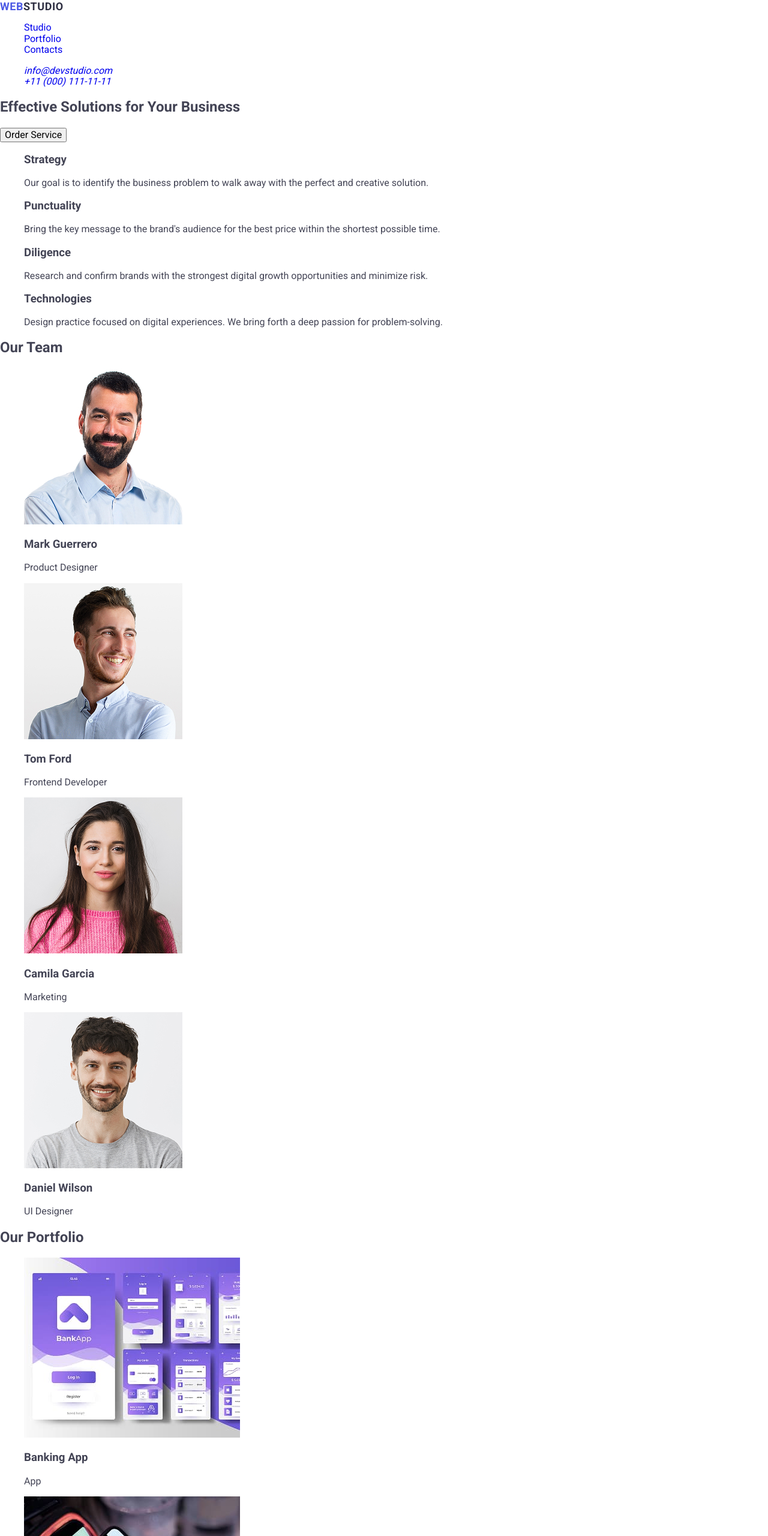
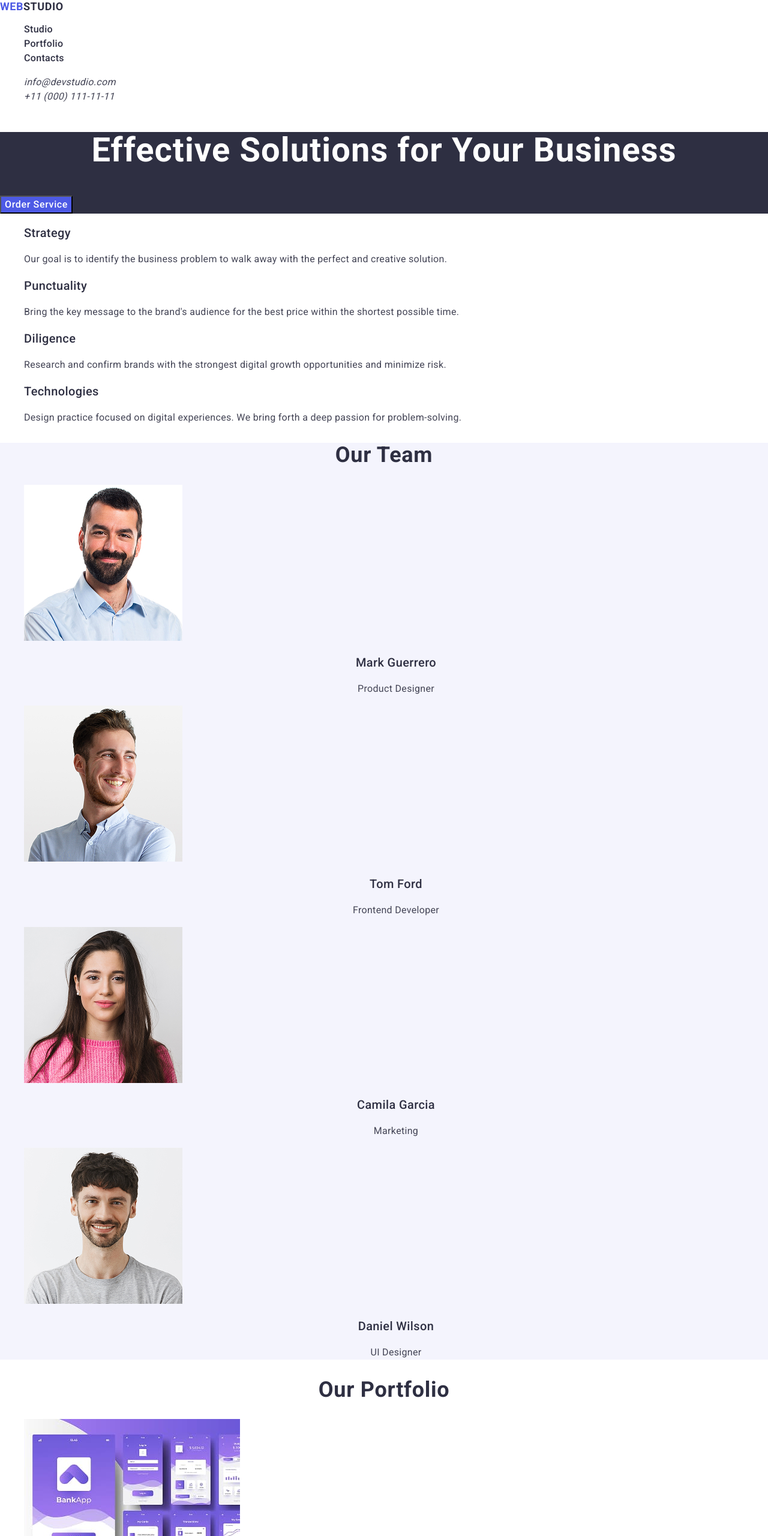
Before and after one commit to Andrii-Horpyniuk/goit-markup-hw-02, a plain HTML site: page index.html in a window 1280 px wide. Shown: the top 2560 px of the page at 60% size. Drawn offline with nearby package versions, Linux system fonts and the light colour scheme.

Commit message:
add css file

```diff
--- a/css/styles.css
+++ b/css/styles.css
@@ -17,7 +17,7 @@ a {
   text-transform: uppercase;
   color: #4d5ae5;
 }
-.header-logo-span {
+.header-logo-accent {
   font-weight: 700;
   font-size: 18px;
   line-height: 1.16667;
@@ -25,3 +25,126 @@ a {
   text-transform: uppercase;
   color: #2e2f42;
 }
+.footer-logo {
+  font-weight: 700;
+  font-size: 18px;
+  line-height: 1.16667;
+  letter-spacing: 0.03em;
+  text-transform: uppercase;
+  color: #4d5ae5;
+}
+.footer-logo-accent {
+  font-weight: 700;
+  font-size: 18px;
+  line-height: 1.16667;
+  letter-spacing: 0.03em;
+  text-transform: uppercase;
+  color: #f4f4fd;
+}
+.header-menu-link {
+  font-weight: 500;
+  font-size: 16px;
+  line-height: 1.5;
+  letter-spacing: 0.02em;
+  color: #2e2f42;
+}
+.header-addres-link {
+  font-weight: 400;
+  font-size: 16px;
+  line-height: 1.5;
+  letter-spacing: 0.02em;
+  color: #434455;
+}
+.hero-title {
+  font-weight: 700;
+  font-size: 56px;
+  line-height: 1.07143;
+  letter-spacing: 0.02em;
+  text-align: center;
+  color: #fff;
+}
+.hero-title-btn {
+  font-weight: 500;
+  font-size: 16px;
+  line-height: 1.5;
+  letter-spacing: 0.04em;
+  color: #fff;
+  background-color: #4d5ae5;
+  cursor: pointer;
+}
+.skills-subtitle {
+  font-weight: 500;
+  font-size: 20px;
+  line-height: 1.2;
+  letter-spacing: 0.02em;
+  color: #2e2f42;
+}
+.skills-text {
+  font-weight: 400;
+  font-size: 16px;
+  line-height: 1.5;
+  letter-spacing: 0.02em;
+  color: #434455;
+}
+.hero {
+  background: #2e2f42;
+}
+.team {
+  background: #f4f4fd;
+}
+.team-title {
+  font-weight: 700;
+  font-size: 36px;
+  line-height: 1.11111;
+  letter-spacing: 0.02em;
+  text-align: center;
+  color: #2e2f42;
+}
+.team-subtitle {
+  font-weight: 500;
+  font-size: 20px;
+  line-height: 1.2;
+  letter-spacing: 0.02em;
+  text-align: center;
+  color: #2e2f42;
+}
+.team-text {
+  font-weight: 400;
+  font-size: 16px;
+  line-height: 1.5;
+  letter-spacing: 0.02em;
+  text-align: center;
+  color: #434455;
+}
+.portfolio-title {
+  font-weight: 700;
+  font-size: 36px;
+  line-height: 1.11111;
+  letter-spacing: 0.02em;
+  text-align: center;
+  color: #2e2f42;
+}
+.portfolio-subtitle {
+  font-weight: 500;
+  font-size: 20px;
+  line-height: 1.2;
+  letter-spacing: 0.02em;
+  color: #2e2f42;
+}
+.portfolio-text {
+  font-weight: 400;
+  font-size: 16px;
+  line-height: 1.5;
+  letter-spacing: 0.02em;
+  color: #434455;
+}
+.footer {
+  background: #2e2f42;
+}
+.footer-text {
+  font-weight: 400;
+  font-size: 16px;
+  line-height: 1.5;
+  letter-spacing: 0.02em;
+  color: #f4f4fd;
+}
--- a/index.html
+++ b/index.html
@@ -23,85 +23,97 @@
     <header class="header">
       <nav class="header-nav">
         <a class="header-logo" href="./index.html"
-          >Web<span class="header-logo-span">Studio</span></a
+          >Web<span class="header-logo-accent">Studio</span></a
         >
-        <ul>
-          <li><a href="#">Studio</a></li>
-          <li><a href="#">Portfolio</a></li>
-          <li><a href="#">Contacts</a></li>
+        <ul class="header-menu-list">
+          <li class="header=menu-item">
+            <a class="header-menu-link" href="#">Studio</a>
+          </li>
+          <li class="header=menu-item">
+            <a class="header-menu-link" href="#">Portfolio</a>
+          </li>
+          <li class="header=menu-item">
+            <a class="header-menu-link" href="#">Contacts</a>
+          </li>
         </ul>
       </nav>
-      <address>
-        <ul>
-          <li>
-            <a href="mailto:info@devstudio.com">info@devstudio.com</a>
+      <address class="header-addres">
+        <ul class="header-addres-list">
+          <li class="header-addres-item">
+            <a class="header-addres-link" href="mailto:info@devstudio.com"
+              >info@devstudio.com</a
+            >
           </li>
-          <li>
-            <a href="tel:+110001111111">+11 (000) 111-11-11</a>
+          <li class="header-addres-item">
+            <a class="header-addres-link" href="tel:+110001111111"
+              >+11 (000) 111-11-11</a
+            >
           </li>
         </ul>
       </address>
     </header>
     <main>
-      <section>
-        <h1>Effective Solutions for Your Business</h1>
-        <button type="button">Order Service</button>
+      <section class="hero">
+        <h1 class="hero-title">Effective Solutions for Your Business</h1>
+        <button class="hero-title-btn" type="button">Order Service</button>
       </section>
-      <section>
+      <section class="skills">
         <h2 hidden>skills</h2>
-        <ul>
-          <li>
-            <h3>Strategy</h3>
-            <p>
+        <ul class="skills-list">
+          <li class="skills-item">
+            <h3 class="skills-subtitle">Strategy</h3>
+            <p class="skills-text">
               Our goal is to identify the business problem to walk away with the
               perfect and creative solution.
             </p>
           </li>
-          <li>
-            <h3>Punctuality</h3>
-            <p>
+          <li class="skills-item">
+            <h3 class="skills-subtitle">Punctuality</h3>
+            <p class="skills-text">
               Bring the key message to the brand's audience for the best price
               within the shortest possible time.
             </p>
           </li>
-          <li>
-            <h3>Diligence</h3>
-            <p>
+          <li class="skills-item">
+            <h3 class="skills-subtitle">Diligence</h3>
+            <p class="skills-text">
               Research and confirm brands with the strongest digital growth
               opportunities and minimize risk.
             </p>
           </li>
-          <li>
-            <h3>Technologies</h3>
-            <p>
+          <li class="skills-item">
+            <h3 class="skills-subtitle">Technologies</h3>
+            <p class="skills-text">
               Design practice focused on digital experiences. We bring forth a
               deep passion for problem-solving.
             </p>
           </li>
         </ul>
       </section>
-      <section>
-        <h2>Our Team</h2>
-        <ul>
-          <li>
+      <section class="team">
+        <h2 class="team-title">Our Team</h2>
+        <ul class="team-list">
+          <li class="team-item">
             <img
+              class="team-img"
               src="./images/team-img-4.jpg"
               alt="Mark Guerrero"
               width="264"
               height="260"
             />
-            <h3>Mark Guerrero</h3>
-            <p>Product Designer</p>
+            <h3 class="team-subtitle">Mark Guerrero</h3>
+            <p class="team-text">Product Designer</p>
           </li>
           <li>
             <img
+              class="team-img"
               src="./images/team-img-3.jpg"
               alt="Tom Ford"
               width="264"
               height="260"
             />
-            <h3>Tom Ford</h3>
-            <p>Frontend Developer</p>
+            <h3 class="team-subtitle">Tom Ford</h3>
+            <p class="team-text">Frontend Developer</p>
           </li>
           <li>
             <img
@@ -110,8 +122,8 @@
               width="264"
               height="260"
             />
-            <h3>Camila Garcia</h3>
-            <p>Marketing</p>
+            <h3 class="team-subtitle">Camila Garcia</h3>
+            <p class="team-text">Marketing</p>
           </li>
           <li>
             <img
@@ -120,90 +132,98 @@
               width="264"
               height="260"
             />
-            <h3>Daniel Wilson</h3>
-            <p>UI Designer</p>
+            <h3 class="team-subtitle">Daniel Wilson</h3>
+            <p class="team-text">UI Designer</p>
           </li>
         </ul>
       </section>
-      <section>
-        <h2>Our Portfolio</h2>
-        <ul>
-          <li>
+      <section class="portfolio">
+        <h2 class="portfolio-title">Our Portfolio</h2>
+        <ul class="portfolio-list">
+          <li class="portfolio-item">
             <img
+              class="portfolio-img"
               src="./images/img-project-1.jpg"
               alt="Banking App"
               width="360"
               height="300"
             />
-            <h3>Banking App</h3>
-            <p>App</p>
+            <h3 class="portfolio-subtitle">Banking App</h3>
+            <p class="portfolio-text">App</p>
           </li>
         </ul>
-        <ul>
-          <li>
+        <ul class="portfolio-list">
+          <li class="portfolio-item">
             <img
+              class="portfolio-img"
               src="./images/img-project-2.jpg"
               alt="Cashless Payment"
               width="360"
               height="300"
             />
-            <h3>Cashless Payment</h3>
-            <p>Marketing</p>
+            <h3 class="portfolio-subtitle">Cashless Payment</h3>
+            <p class="portfolio-text">Marketing</p>
           </li>
         </ul>
-        <ul>
-          <li>
+        <ul class="portfolio-list">
+          <li class="portfolio-item">
             <img
+              class="portfolio-img"
               src="./images/img-project-3.jpg"
               alt="Meditation App"
               width="360"
               height="300"
             />
-            <h3>Meditation App</h3>
-            <p>App</p>
+            <h3 class="portfolio-subtitle">Meditation App</h3>
+            <p class="portfolio-text">App</p>
           </li>
         </ul>
-        <ul>
-          <li>
+        <ul class="portfolio-list">
+          <li class="portfolio-item">
             <img
+              class="portfolio-img"
               src="./images/img-project-4.jpg"
               alt="Taxi Service"
               width="360"
               height="300"
             />
-            <h3>Taxi Service</h3>
-            <p>Marketing</p>
+            <h3 class="portfolio-subtitle">Taxi Service</h3>
+            <p class="portfolio-text">Marketing</p>
           </li>
         </ul>
-        <ul>
-          <li>
+        <ul class="portfolio-list">
+          <li class="portfolio-item">
             <img
+              class="portfolio-img"
               src="./images/img-project-5.jpg"
               alt="Screen Illustrations"
               width="360"
               height="300"
             />
-            <h3>Screen Illustrations</h3>
-            <p>Design</p>
+            <h3 class="portfolio-subtitle">Screen Illustrations</h3>
+            <p class="portfolio-text">Design</p>
           </li>
         </ul>
-        <ul>
-          <li>
+        <ul class="portfolio-list">
+          <li class="portfolio-item">
             <img
+              class="portfolio-img"
               src="./images/img-project-6.jpg"
               alt="Online Courses"
               width="360"
               height="300"
             />
-            <h3>Online Courses</h3>
-            <p>Marketing</p>
+            <h3 class="portfolio-subtitle">Online Courses</h3>
+            <p class="portfolio-text">Marketing</p>
           </li>
         </ul>
       </section>
     </main>
-    <footer>
-      <a href="./index.html">WebStudio</a>
-      <p>
+    <footer class="footer">
+      <a class="footer-logo" href="./index.html"
+        >Web<span class="footer-logo-accent">Studio</span></a
+      >
+      <p class="footer-text">
         Increase the flow of customers and sales for your business with digital
         marketing & growth solutions.
       </p>
```
